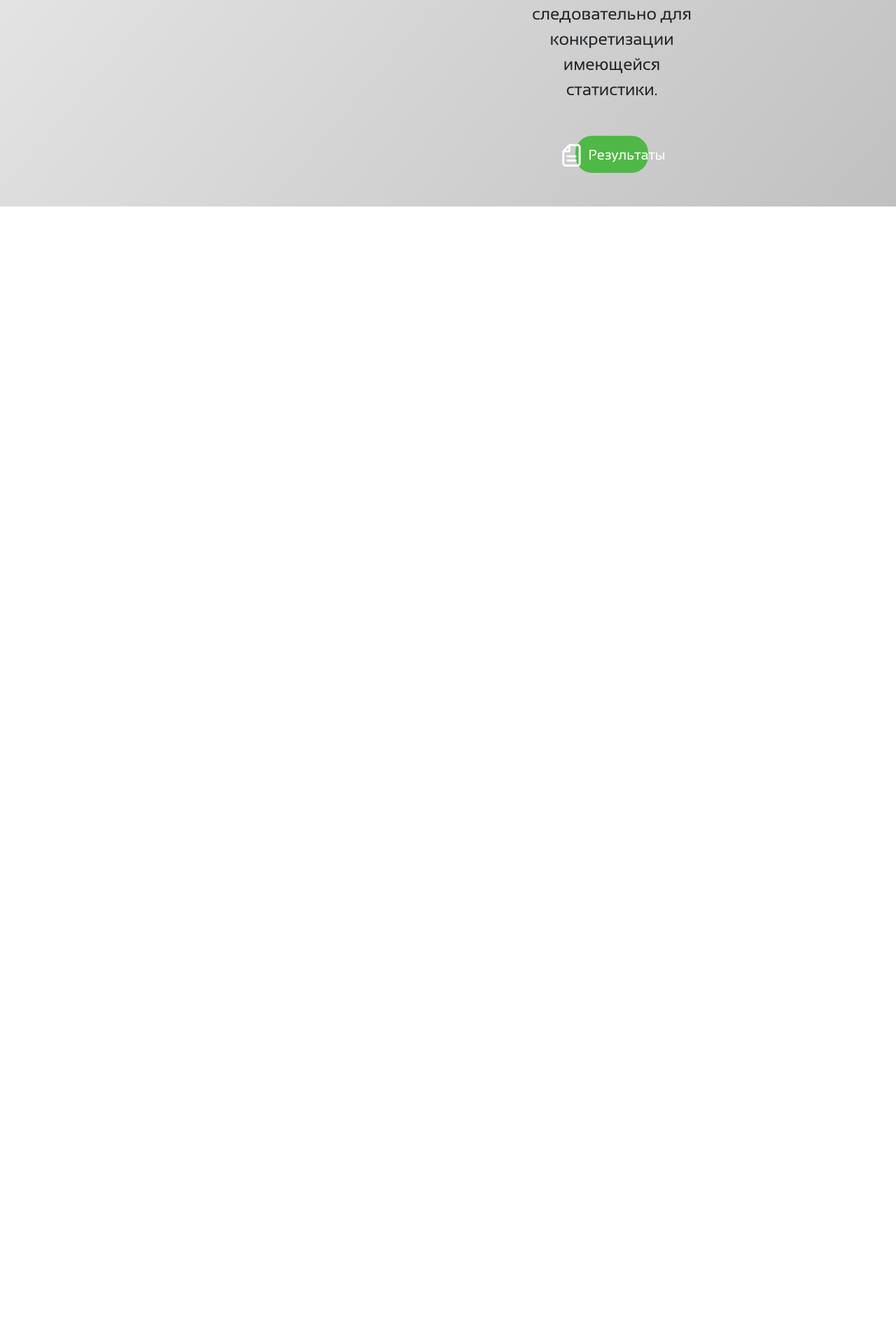
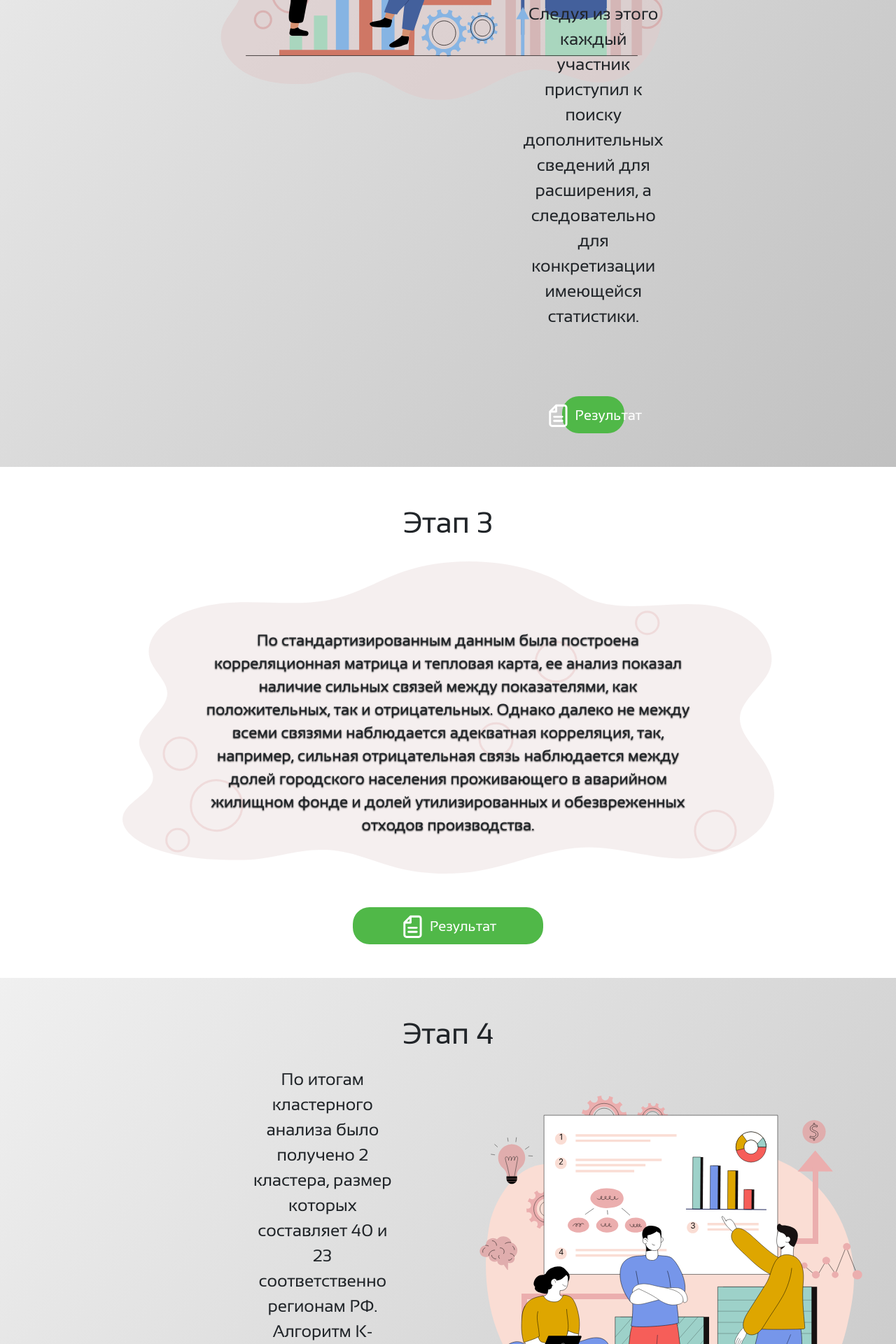
Before and after one commit to meowsl/invest-contest, a Flask app: page / in a window 1280 px wide; the page is wider, and only the part inside the window is pictured. Shown: the part 2040-3960 px from the top of that part at 70% size. Before the commit the page ends 2335 px from the top of that part, so only its background shows below. Run offline with Flask 3, Linux system fonts and the light colour scheme; parts of the project's set-up code (start-up, migrations or seed data) failed here and were passed over; some libraries are stand-ins or nearby versions.

Commit message:
feat: add stages 3 and 4

```diff
--- a/server/static/css/index.css
+++ b/server/static/css/index.css
@@ -3,6 +3,8 @@
 @import url("banner.css");
 @import url("description.css");
 @import url("stage-1.css");
+@import url("stage-3.css");
+@import url("stage-4.css");
 
 body, html{
   font-family: "Sansation";
@@ -16,6 +18,7 @@ body, html{
 
 .block{
   margin: 3rem 10rem;
+  padding: 0 5rem;
 }
 
 .block-text{
--- /dev/null
+++ b/server/static/css/stage-3.css
@@ -0,0 +1,13 @@
+.stage-3__description {
+  width: 931px;
+  height: 446px;
+  background-image: url("../images/stage3.svg");
+  background-size:cover;
+  background-position: center;
+}
+
+.description__text {
+  font-size: 22px;
+  margin: 6rem 6rem;
+  text-shadow: #000 0 1px 2px;
+}
--- /dev/null
+++ b/server/static/css/stage-4.css
@@ -0,0 +1,4 @@
+.stage-4{
+  background: rgb(217,217,217);
+  background: linear-gradient(130deg, rgba(217,217,217,0.4) 0%, rgba(166,166,166,0.7) 100%);
+}
--- a/server/templates/index.html
+++ b/server/templates/index.html
@@ -90,15 +90,69 @@
             расширения, а следовательно для конкретизации имеющейся статистики.</p>
           <button
             type="button"
-            class="results-button btn btn-lg d-flex justify-content-center align-items-center mx-auto"
+            class="results-button btn btn-lg d-flex justify-content-center align-items-center mx-auto mt-5"
           >
             <img
               src="../static/images/document_white.svg"
               class="me-2"
             >
-            <p class="m-0 text-white">Результаты</p>
+            <p class="m-0 text-white">Результат</p>
           </button>
         </div>
+      </div>
+    </div>
+  </div>
+  <div class="stage-3 container-fluid d-flex justify-content-center align-items-center">
+    <div class="row block text-center d-flex flex-column justify-content-center">
+      <div class="col-12 block-title pb-4">
+        Этап 3
+      </div>
+      <div class="stage-3__description col-12">
+        <p class="description__text">По стандартизированным данным была построена корреляционная матрица и тепловая
+          карта, ее анализ показал наличие сильных связей между показателями, как положительных, так и отрицательных.
+          Однако далеко не между всеми связями наблюдается адекватная корреляция, так, например, сильная отрицательная
+          связь наблюдается между долей городского населения проживающего в аварийном жилищном фонде и долей
+          утилизированных и обезвреженных отходов производства.</p>
+      </div>
+      <div class="col-12 mt-5">
+        <button
+          type="button"
+          class="results-button btn btn-lg d-flex justify-content-center align-items-center mx-auto"
+        >
+          <img
+            src="../static/images/document_white.svg"
+            class="me-2"
+          >
+          <p class="m-0 text-white">Результат</p>
+        </button>
+      </div>
+    </div>
+  </div>
+  <div class="stage-4 container-fluid d-flex justify-content-center align-items-center">
+    <div class="row block text-center">
+      <div class="col-12 block-title">
+        <p>Этап 4</p>
+      </div>
+      <div class="col-6 d-flex align-items-center">
+        <div class="d-flex flex-column mx-5">
+          <p class="block-text mb-5 mx-5">По итогам кластерного анализа было получено 2 кластера, размер которых
+            составляет 40 и 23 соответственно регионам РФ. Алгоритм K-средний был направлен на выбор центроидов внутри
+            групп. Основываясь на инерции, мы получили завышенные показатели, что говорит о несостоятельных результатах
+            кластеризации. </p>
+          <button
+            type="button"
+            class="results-button btn btn-lg d-flex justify-content-center align-items-center mx-auto mt-5"
+          >
+            <img
+              src="../static/images/document_white.svg"
+              class="me-2"
+            >
+            <p class="m-0 text-white">Результат</p>
+          </button>
+        </div>
+      </div>
+      <div class="col-6">
+        <img src="../static/images/stage4.svg">
       </div>
     </div>
   </div>
```
Also changed, not shown: server/static/images/stage3.svg.
